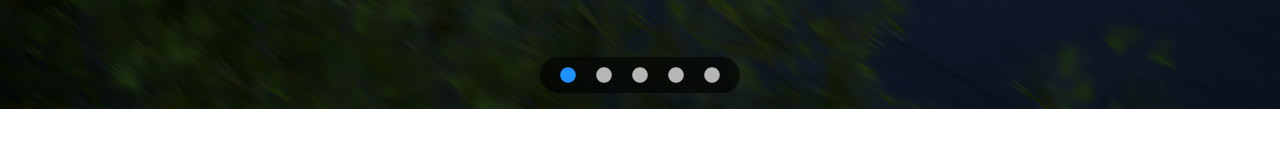
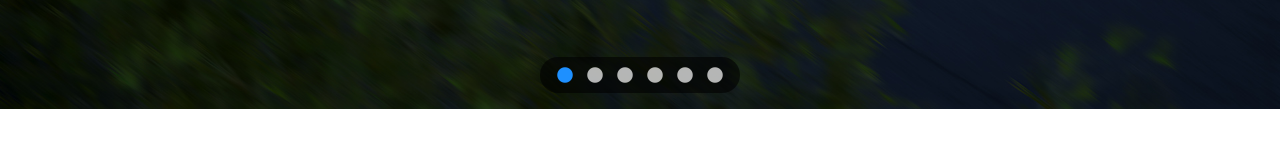
Before and after one commit to GioOli7/vue-slider, a plain HTML site: page index.html in a window 1280 px wide. Shown: the part 611-758 px from the top of the page. Drawn offline with nearby package versions, Linux system fonts and the light colour scheme.

Commit message:
active dot

```diff
--- a/index.html
+++ b/index.html
@@ -30,11 +30,15 @@
             </div>
             <!-- pallini -->
             <div class="dots">
-                <i class="fas fa-circle active"></i>
+                <i class="fas fa-circle"
+                v-for="(image, index) in images"
+                :class="{active: index === imageIndex}"
+                ></i>
+                <!-- <i class="fas fa-circle active"></i>
                 <i class="fas fa-circle"></i>
                 <i class="fas fa-circle"></i>
                 <i class="fas fa-circle"></i>
-                <i class="fas fa-circle"></i>
+                <i class="fas fa-circle"></i> -->
             </div>
         </div>
     </div>
```
